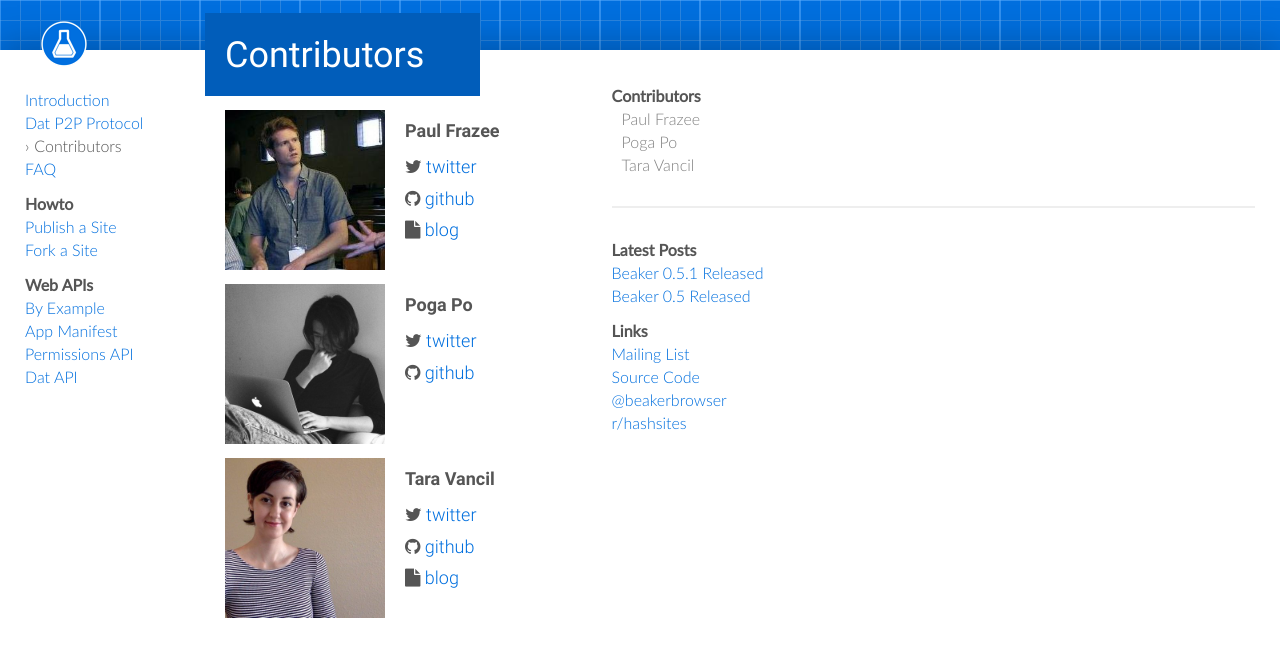
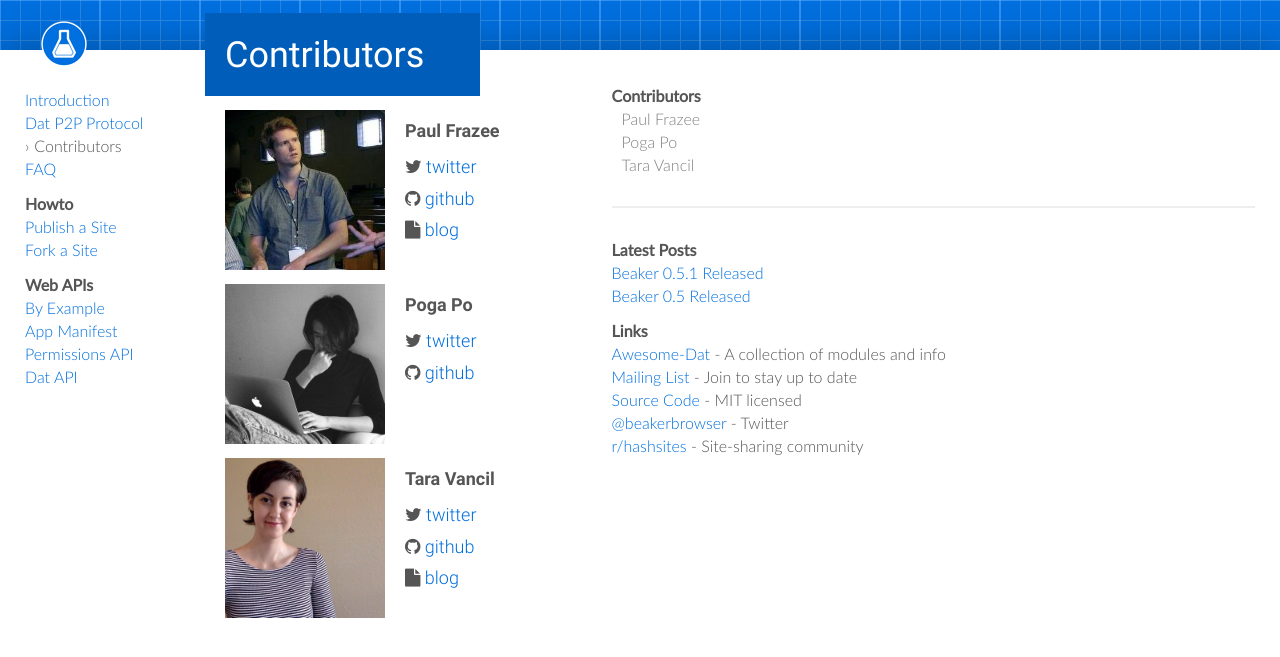
Before and after one commit to beakerbrowser/beakerbrowser.com, a Jekyll site: the page built from _docs/team.md, in a window 1280 px wide and 900 px high. Shown: the top 657 px of the window. Built offline with Jekyll 4.4.1, drawn with Linux system fonts in a browser that asks for light colours.

Commit message:
more doc links

```diff
--- a/_includes/docs-nav-right.html
+++ b/_includes/docs-nav-right.html
@@ -11,10 +11,11 @@
     </div>
     <div class="doc-nav-section">
       <p><strong>Links</strong></p>
-      <p><a class="doc-link" href="https://groups.google.com/forum/#!forum/beaker-browser">Mailing List</a></p>
-      <p><a class="doc-link" href="https://github.com/beakerbrowser/beaker">Source Code</a></p>
-      <p><a class="doc-link" href="https://twitter.com/beakerbrowser">@beakerbrowser</a></p>
-      <p><a class="doc-link" href="https://www.reddit.com/r/hashsites/">r/hashsites</a></p>
+      <p><a class="doc-link" href="https://github.com/datproject/awesome-dat">Awesome-Dat</a> - A collection of modules and info</p>
+      <p><a class="doc-link" href="https://groups.google.com/forum/#!forum/beaker-browser">Mailing List</a> - Join to stay up to date</p>
+      <p><a class="doc-link" href="https://github.com/beakerbrowser/beaker">Source Code</a> - MIT licensed</p>
+      <p><a class="doc-link" href="https://twitter.com/beakerbrowser">@beakerbrowser</a> - Twitter</p>
+      <p><a class="doc-link" href="https://www.reddit.com/r/hashsites/">r/hashsites</a> - Site-sharing community</p>
     </div>
   </div>
 </div>
```
